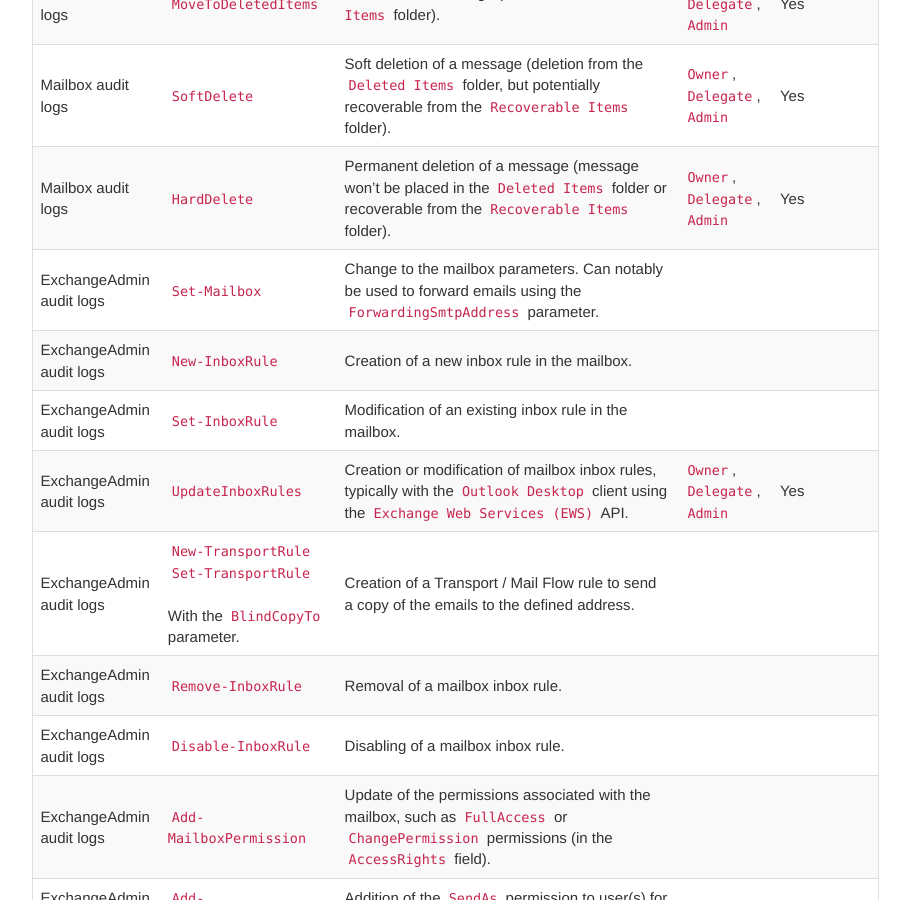
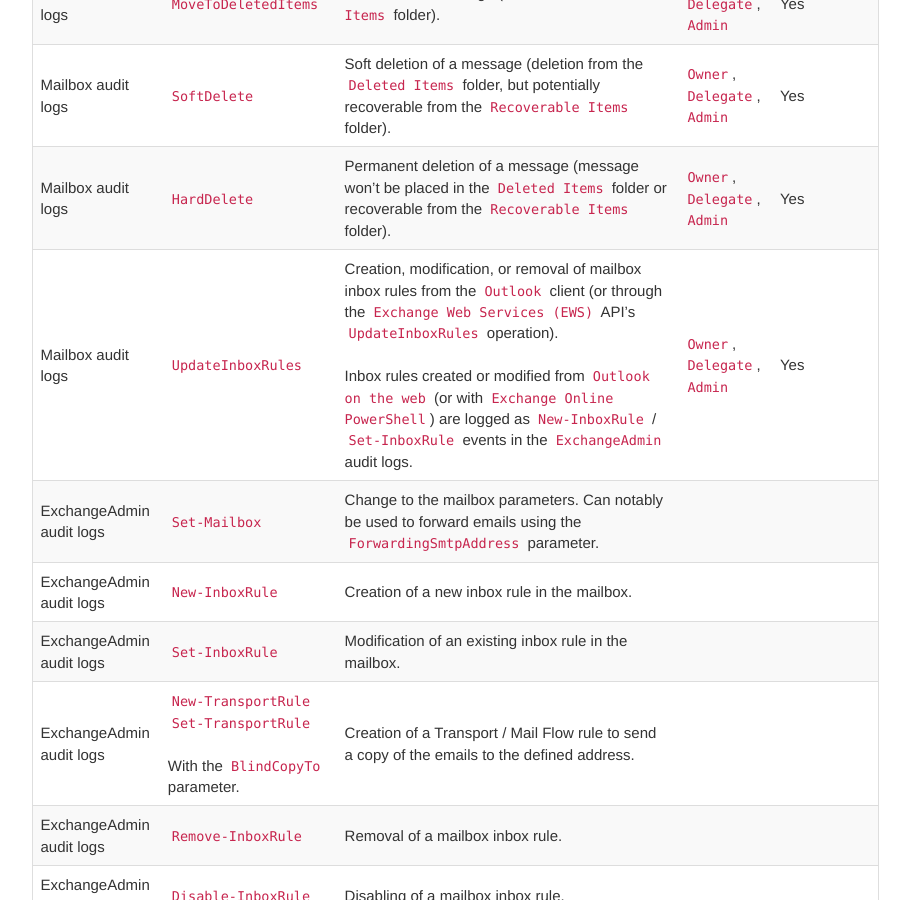
Before and after one commit to Qazeer/artefacts.help, a Jekyll site: the page built from pages/azure/m365_exchange_workload_logs.md, in a window 1280 px wide and 900 px high, scrolled down 1817 px. Shown: the whole window, without its empty margins (331-1241 px from the left). Built offline with Jekyll 4.4.1, drawn with Linux system fonts in a browser that asks for light colours; comment, search, counter and statistics services are not loaded.

Commit message:
[Artefact] M365 Exchange workload - Move UpdateInboxRules to the mailbox audit actions

```diff
--- a/pages/azure/m365_exchange_workload_logs.md
+++ b/pages/azure/m365_exchange_workload_logs.md
@@ -25,10 +25,10 @@ The following operations are notable for the `Exchange` workload:
 | Mailbox audit logs | `MoveToDeletedItems` | Deletion of a message (moved to the `Deleted Items` folder). | `Owner`, `Delegate`, `Admin` | Yes |
 | Mailbox audit logs | `SoftDelete` | Soft deletion of a message (deletion from the `Deleted Items` folder, but potentially recoverable from the `Recoverable Items` folder). | `Owner`, `Delegate`, `Admin` | Yes |
 | Mailbox audit logs | `HardDelete` | Permanent deletion of a message (message won't be placed in the `Deleted Items` folder or recoverable from the `Recoverable Items` folder). | `Owner`, `Delegate`, `Admin` | Yes |
+| Mailbox audit logs | `UpdateInboxRules` | Creation, modification, or removal of mailbox inbox rules from the `Outlook` client (or through the `Exchange Web Services (EWS)` API's `UpdateInboxRules` operation). <br><br> Inbox rules created or modified from `Outlook on the web` (or with `Exchange Online PowerShell`) are logged as `New-InboxRule` / `Set-InboxRule` events in the `ExchangeAdmin` audit logs. | `Owner`, `Delegate`, `Admin` | Yes |
 | ExchangeAdmin audit logs | `Set-Mailbox` | Change to the mailbox parameters. Can notably be used to forward emails using the `ForwardingSmtpAddress` parameter. |
 | ExchangeAdmin audit logs | `New-InboxRule` | Creation of a new inbox rule in the mailbox. |
 | ExchangeAdmin audit logs | `Set-InboxRule` | Modification of an existing inbox rule in the mailbox. |
-| ExchangeAdmin audit logs | `UpdateInboxRules` | Creation or modification of mailbox inbox rules, typically with the `Outlook Desktop` client using the `Exchange Web Services (EWS)` API. | `Owner`, `Delegate`, `Admin` | Yes |
 | ExchangeAdmin audit logs | `New-TransportRule` <br> `Set-TransportRule` <br><br> With the `BlindCopyTo` parameter. | Creation of a Transport / Mail Flow rule to send a copy of the emails to the defined address. |
 | ExchangeAdmin audit logs | `Remove-InboxRule` | Removal of a mailbox inbox rule. |
 | ExchangeAdmin audit logs | `Disable-InboxRule` | Disabling of a mailbox inbox rule. |
```
